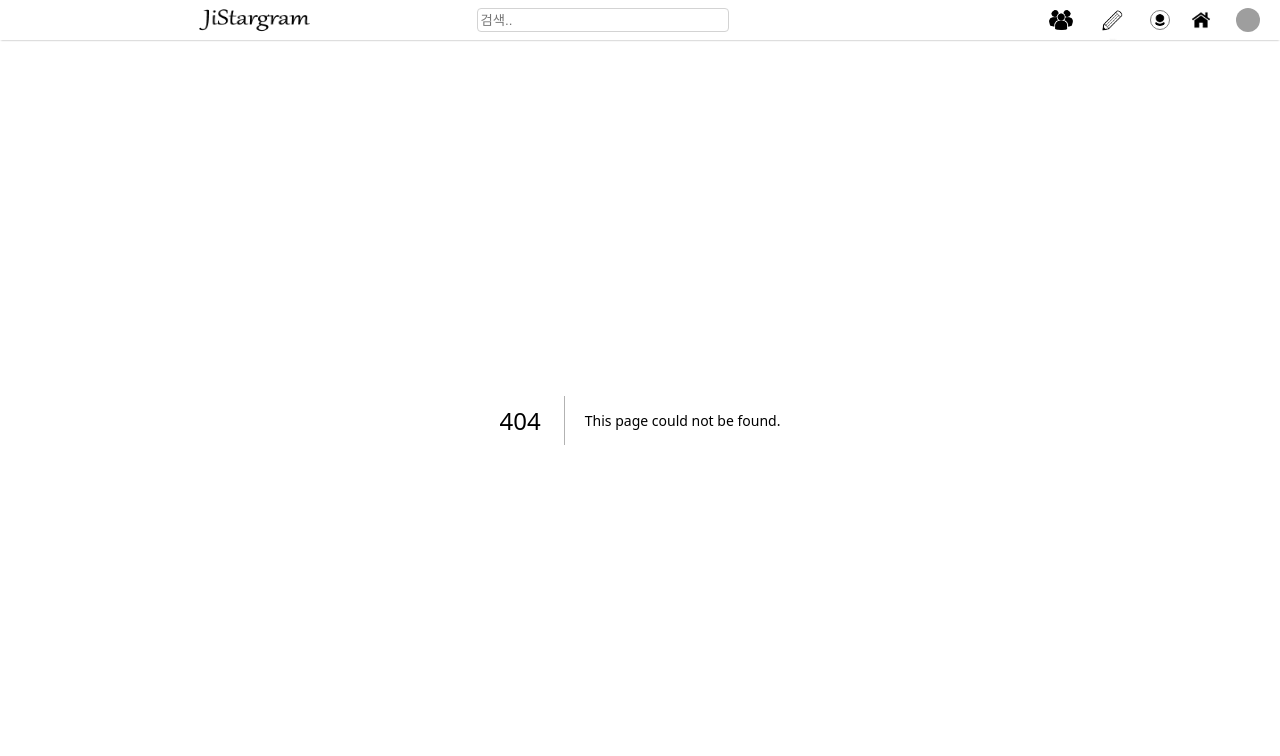
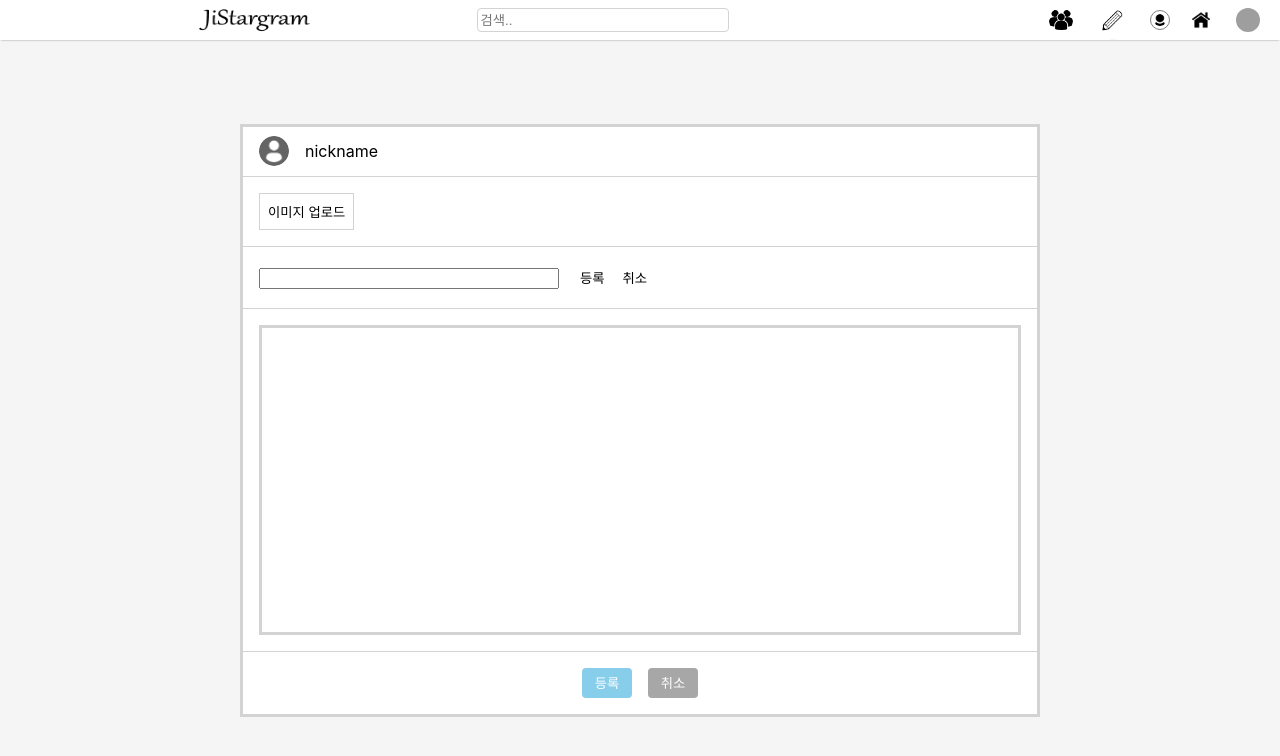
Before and after one commit to kigpand/clonestargram, a Next.js app: page /makeContent in a window 1280 px wide. Before the commit this address had no page. Shown: the top 756 px of the page. Built offline with nearby package versions, Linux system fonts and the light colour scheme; grey boxes are pictures that could not be loaded.

Commit message:
make content page 추가 및 ui 구현

```diff
--- /dev/null
+++ b/components/makeContentItem/MakeContentItem.module.scss
@@ -0,0 +1,30 @@
+.makeContentItem {
+  width: 100vw;
+  height: 100vh;
+  display: flex;
+  justify-content: center;
+  align-items: center;
+  background-color: rgb(245, 245, 245);
+
+  .container {
+    width: 800px;
+    background-color: white;
+    border: 3px solid lightgray;
+
+    .contentBox {
+      width: 100%;
+      display: flex;
+      align-items: center;
+      justify-content: center;
+      padding: 1rem;
+      border-bottom: 1px solid lightgray;
+
+      .content {
+        width: 100%;
+        border: 3px solid lightgray;
+        resize: none;
+        outline: none;
+      }
+    }
+  }
+}
--- /dev/null
+++ b/components/makeContentItem/MakeContentItem.tsx
@@ -0,0 +1,24 @@
+import React from "react";
+import MakeBtns from "./btns/MakeBtns";
+import MakeHeader from "./header/MakeHeader";
+import styles from "./MakeContentItem.module.scss";
+import MakeTag from "./tag/MakeTag";
+import MakeUpload from "./upload/MakeUpload";
+
+const MakeContentItem = () => {
+  return (
+    <div className={styles.makeContentItem}>
+      <div className={styles.container}>
+        <MakeHeader />
+        <MakeUpload />
+        <MakeTag />
+        <div className={styles.contentBox}>
+          <textarea className={styles.content} cols={20} rows={20}></textarea>
+        </div>
+        <MakeBtns />
+      </div>
+    </div>
+  );
+};
+
+export default MakeContentItem;
--- /dev/null
+++ b/components/makeContentItem/btns/MakeBtns.module.scss
@@ -0,0 +1,34 @@
+.makeBtns {
+  display: flex;
+  align-items: center;
+  justify-content: center;
+  padding: 1rem;
+
+  .submitBtn,
+  .cancleBtn {
+    width: 50px;
+    height: 30px;
+    border: none;
+    border-radius: 4px;
+    color: white;
+    outline: none;
+    cursor: pointer;
+  }
+
+  .submitBtn {
+    background-color: skyblue;
+    margin-right: 1rem;
+
+    &:hover {
+      background-color: rgb(60, 60, 255);
+    }
+  }
+
+  .cancleBtn {
+    background-color: rgb(167, 167, 167);
+
+    &:hover {
+      background-color: gray;
+    }
+  }
+}
--- /dev/null
+++ b/components/makeContentItem/btns/MakeBtns.tsx
@@ -0,0 +1,12 @@
+import styles from "./MakeBtns.module.scss";
+
+const MakeBtns = () => {
+  return (
+    <div className={styles.makeBtns}>
+      <button className={styles.submitBtn}>등록</button>
+      <button className={styles.cancleBtn}>취소</button>
+    </div>
+  );
+};
+
+export default MakeBtns;
--- /dev/null
+++ b/components/makeContentItem/header/MakeHeader.module.scss
@@ -0,0 +1,18 @@
+.makeHeader {
+  width: 100%;
+  height: 50px;
+  display: flex;
+  align-items: center;
+  border-bottom: 1px solid lightgray;
+  padding: 1rem;
+
+  .img {
+    width: 30px;
+    height: 30px;
+    border-radius: 50%;
+  }
+
+  .nickname {
+    margin-left: 1rem;
+  }
+}
--- /dev/null
+++ b/components/makeContentItem/header/MakeHeader.tsx
@@ -0,0 +1,12 @@
+import styles from "./MakeHeader.module.scss";
+
+const MakeHeader = () => {
+  return (
+    <div className={styles.makeHeader}>
+      <img src="/profileImg.png" className={styles.img} alt="contentImg"></img>
+      <div className={styles.nickname}>nickname</div>
+    </div>
+  );
+};
+
+export default MakeHeader;
--- /dev/null
+++ b/components/makeContentItem/tag/MakeTag.module.scss
@@ -0,0 +1,33 @@
+.makeTag {
+  width: 100%;
+  padding: 1rem;
+  border-bottom: 1px solid lightgray;
+  display: flex;
+
+  .insert {
+    .tagText {
+      width: 300px;
+      margin-right: 1rem;
+    }
+
+    .tagSubmit,
+    .tagCancle {
+      background-color: white;
+      border-radius: 8px;
+      border: none;
+      outline: none;
+      padding: 5px;
+      margin-right: 0.5rem;
+    }
+
+    .tagSubmit:hover {
+      cursor: pointer;
+      background-color: skyblue;
+    }
+
+    .tagCancle:hover {
+      cursor: pointer;
+      background-color: rgb(255, 123, 123);
+    }
+  }
+}
--- /dev/null
+++ b/components/makeContentItem/tag/MakeTag.tsx
@@ -0,0 +1,16 @@
+import styles from "./MakeTag.module.scss";
+
+const MakeTag = () => {
+  return (
+    <div className={styles.makeTag}>
+      <div className={styles.insert}>
+        <input className={styles.tagText} type="text"></input>
+        <button className={styles.tagSubmit}>등록</button>
+        <button className={styles.tagCancle}>취소</button>
+      </div>
+      <div className={styles.tagPlace} id="tagPlace"></div>
+    </div>
+  );
+};
+
+export default MakeTag;
--- /dev/null
+++ b/components/makeContentItem/upload/MakeUpload.module.scss
@@ -0,0 +1,19 @@
+.makeUpload {
+  width: 100%;
+  border-bottom: 1px solid lightgray;
+  display: flex;
+  align-items: center;
+  padding: 1rem;
+
+  .uploadBtn {
+    background-color: white;
+    border: 1px solid lightgray;
+    padding: 0.5rem;
+    outline: none;
+
+    &:hover {
+      cursor: pointer;
+      background-color: lightgray;
+    }
+  }
+}
--- /dev/null
+++ b/components/makeContentItem/upload/MakeUpload.tsx
@@ -0,0 +1,23 @@
+import { useCallback, useRef } from "react";
+import styles from "./MakeUpload.module.scss";
+
+const MakeUpload = () => {
+  const imgRef = useRef<HTMLInputElement>(null);
+
+  const onClickImageUpload = useCallback(() => {
+    if (imgRef.current) {
+      imgRef.current.click();
+    }
+  }, [imgRef]);
+
+  return (
+    <div className={styles.makeUpload}>
+      <input type="file" name="image" ref={imgRef} hidden multiple />
+      <button className={styles.uploadBtn} onClick={onClickImageUpload}>
+        이미지 업로드
+      </button>
+    </div>
+  );
+};
+
+export default MakeUpload;
--- a/layout/header/headerItem/HeaderItem.tsx
+++ b/layout/header/headerItem/HeaderItem.tsx
@@ -13,7 +13,9 @@ const HeaderItems = () => {
 
   const followBtn = () => {};
 
-  const contentBtn = () => {};
+  const contentBtn = () => {
+    router.push("/makeContent");
+  };
 
   const logoutBtn = () => {};
 
--- /dev/null
+++ b/pages/makeContent.tsx
@@ -0,0 +1,13 @@
+import { NextPage } from "next";
+import MakeContentItem from "../components/makeContentItem/MakeContentItem";
+import styles from "../styles/Home.module.scss";
+
+const MakeContent: NextPage = () => {
+  return (
+    <div className={styles.container}>
+      <MakeContentItem />
+    </div>
+  );
+};
+
+export default MakeContent;
```
